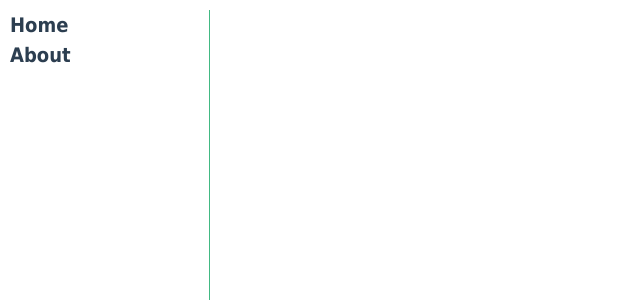
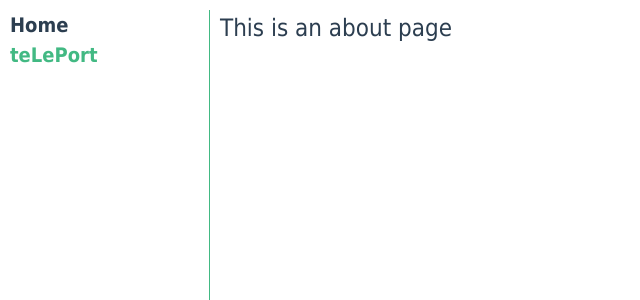
Before and after one commit to franksunhd/vue-v3, a Vue app: page /teLePort in a window 1280 px wide. Before the commit this address had no page. Shown: the top 300 px of the page, without its empty margins (0-640 px from the left). Built offline with nearby package versions, Linux system fonts and the light colour scheme.

Commit message:
导航修改

```diff
--- a/src/App.vue
+++ b/src/App.vue
@@ -12,15 +12,20 @@
 </template>
 
 <script>
+    import routerList from './router/index';
+
     export default {
         name: "App",
-        data() {
-            return {
-                menuList: [
-                    {path: "/", name: "Home"},
-                    {path: "/about", name: "About"},
-                ]
-            }
+        setup() {
+            let route = routerList.options.routes;
+            let menuList = new Array();
+            route.forEach((item) => {
+                let obj = new Object();
+                obj.path = item.path;
+                obj.name = item.meta ? (item.meta.title ? item.meta.title : item.name) : item.name;
+                menuList.push(obj);
+            });
+            return {menuList};
         }
     }
 </script>
--- a/src/router/index.js
+++ b/src/router/index.js
@@ -4,12 +4,14 @@ const routes = [
     {
         path: '/',
         name: 'Home',
+        metaL: {title: '首页'},
         component: () => import("../views/Home.vue")
     },
     {
-        path: '/about',
-        name: 'About',
-        component: () => import(/* webpackChunkName: "about" */ '../views/About.vue')
+        path: '/teLePort',
+        name: 'teLePort',
+        metaL: {title: 'teLePort'},
+        component: () => import(/* webpackChunkName: "about" */ '../views/teLePort')
     }
 ];
 
--- a/src/views/About.vue
+++ b/src/views/teLePort.vue
@@ -1,12 +1,12 @@
 <template>
-    <div class="about">
+    <div class="teLePort">
         <h1>This is an about page</h1>
     </div>
 </template>
 
 <script>
     export default {
-        name: "About",
+        name: "teLePort",
         setup() {
 
         }
```
